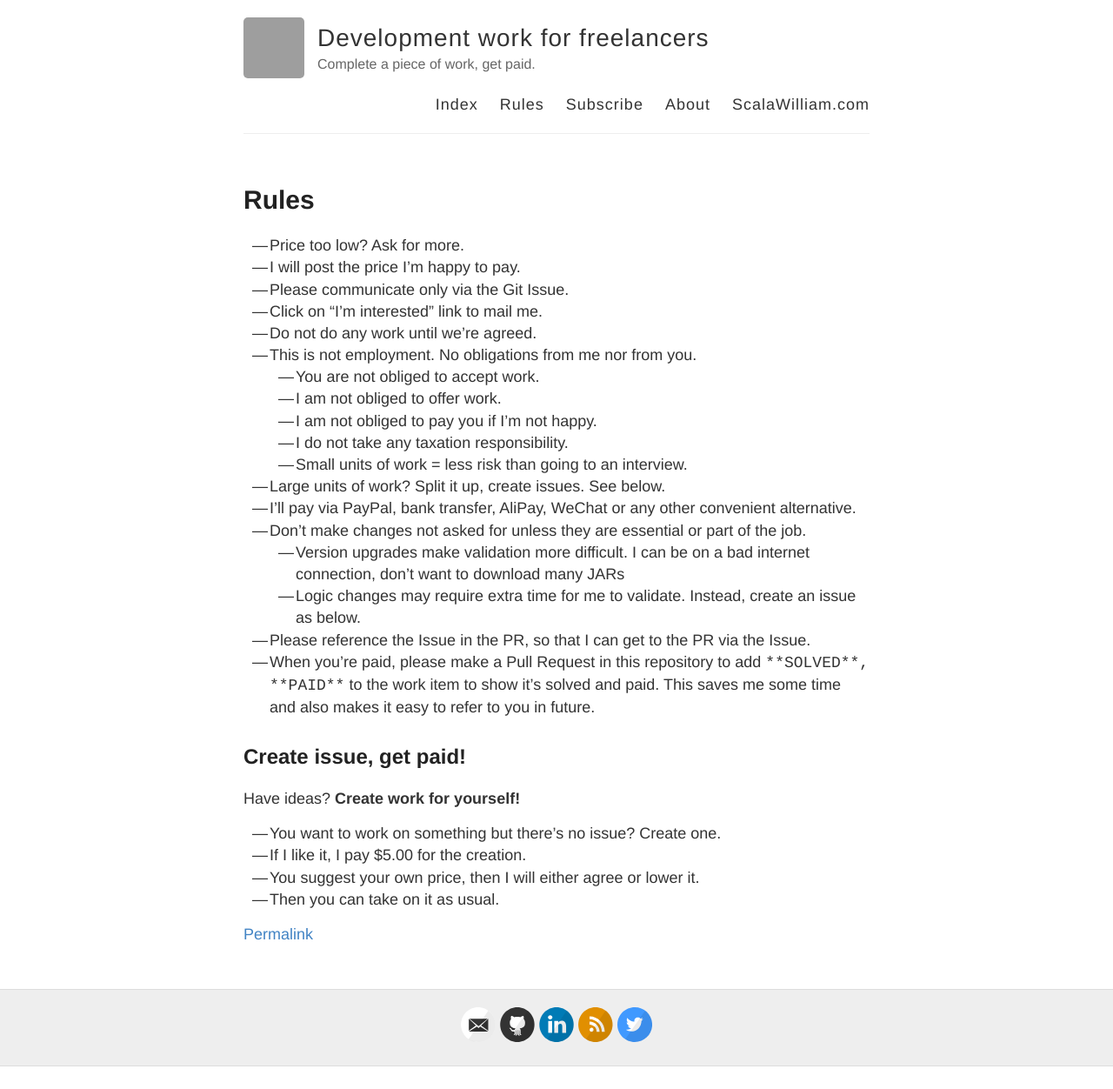
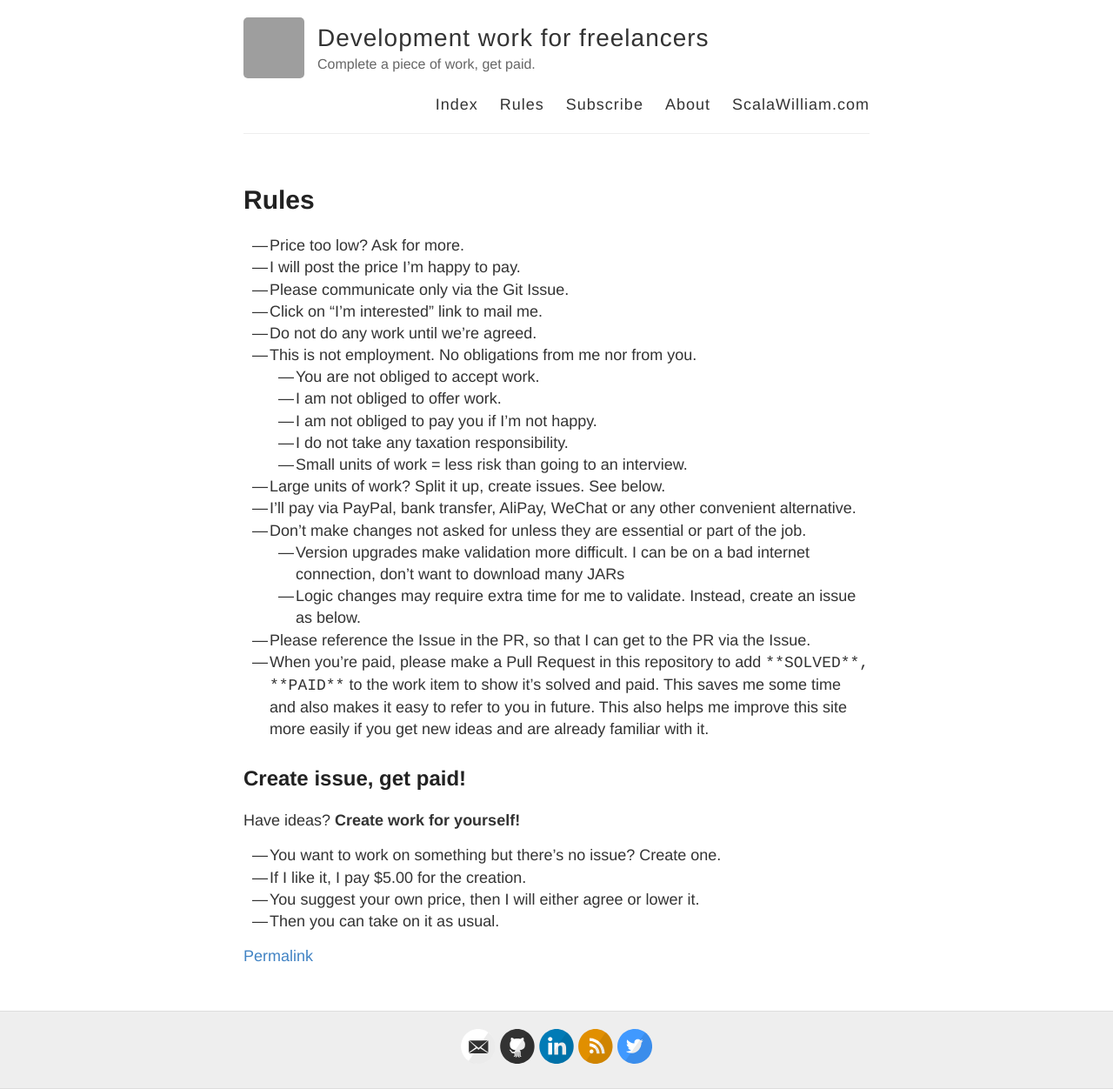
Before and after one commit to ScalaWilliam/Work, a Jekyll site: the page built from rules.md, in a window 1280 px wide. Shown: the whole page at 87% size. Built offline with Jekyll 4.4.1, drawn with Linux system fonts in a browser that asks for light colours; before the commit the page ends 1226 px from its top, so only the background shows below that; grey boxes are pictures that could not be loaded.

Commit message:
Update rules.md

```diff
--- a/rules.md
+++ b/rules.md
@@ -21,7 +21,7 @@
   - Version upgrades make validation more difficult. I can be on a bad internet connection, don't want to download many JARs
   - Logic changes may require extra time for me to validate. Instead, create an issue as below.
 - Please reference the Issue in the PR, so that I can get to the PR via the Issue.
-- When you're paid, please make a Pull Request in this repository to add `**SOLVED**, **PAID**` to the work item to show it's solved and paid. This saves me some time and also makes it easy to refer to you in future.
+- When you're paid, please make a Pull Request in this repository to add `**SOLVED**, **PAID**` to the work item to show it's solved and paid. This saves me some time and also makes it easy to refer to you in future. This also helps me improve this site more easily if you get new ideas and are already familiar with it.
 
 ## Create issue, get paid!
 
```
